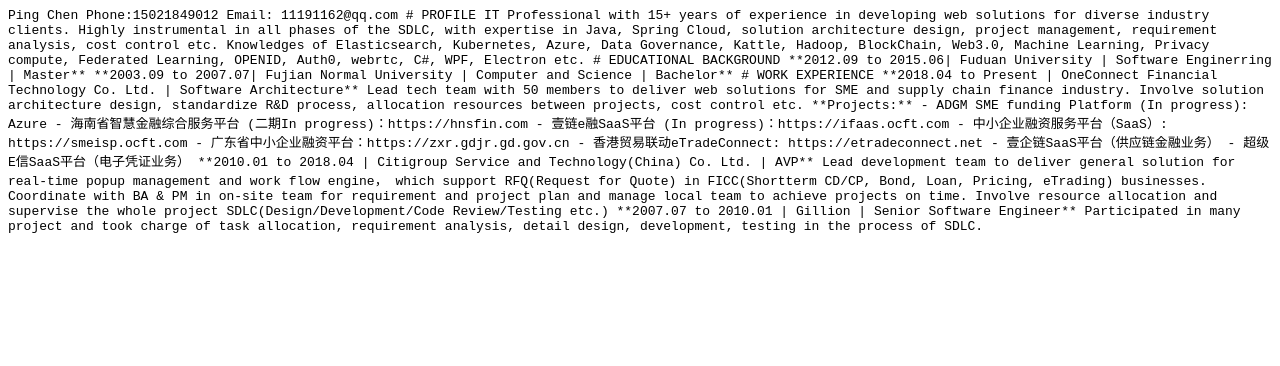
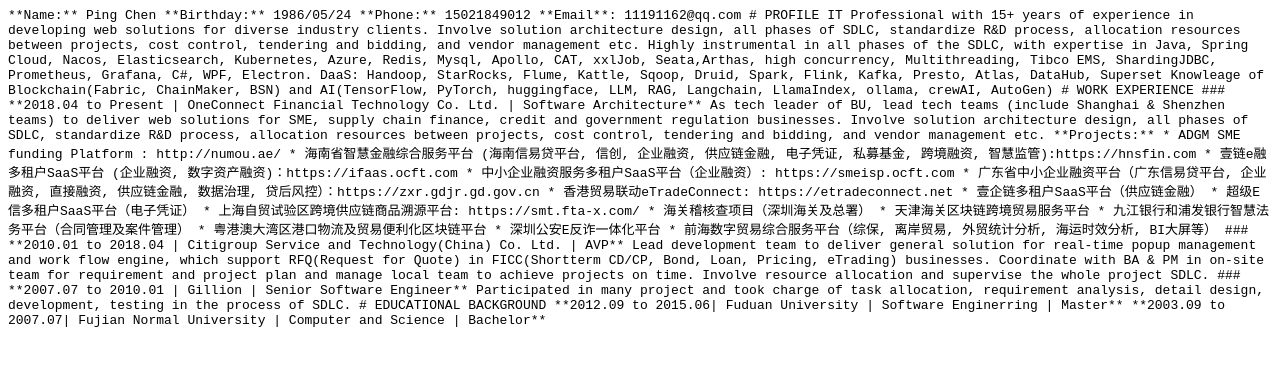
Before and after one commit to chenp-fjnu/About-Me, a plain HTML site: page index.html in a window 1280 px wide. Drawn offline with nearby package versions, Linux system fonts and the light colour scheme.

Commit message:
Update index.html

```diff
--- a/index.html
+++ b/index.html
@@ -1,56 +1,53 @@
 <body>
 <code markdown>
-Ping Chen
+**Name:** Ping Chen   **Birthday:** 1986/05/24
+**Phone:** 15021849012    **Email**: 11191162@qq.com
+# PROFILE
+IT Professional with 15+ years of experience in developing web solutions for diverse industry clients. Involve solution architecture design, all phases of SDLC, standardize R&D process, allocation resources between projects, cost control, tendering and bidding, and vendor management etc.
 
-Phone:15021849012
+Highly instrumental in all phases of the SDLC, with expertise in Java, Spring Cloud, Nacos, Elasticsearch, Kubernetes, Azure, Redis, Mysql, Apollo, CAT, xxlJob, Seata,Arthas, high concurrency, Multithreading, Tibco EMS, ShardingJDBC, Prometheus, Grafana, C#,  WPF, Electron.
 
-Email: 11191162@qq.com
+DaaS:  Handoop, StarRocks, Flume, Kattle, Sqoop, Druid, Spark, Flink, Kafka, Presto, Atlas, DataHub, Superset
 
-# PROFILE
-IT Professional with 15+ years of experience in developing web solutions for diverse industry clients. Highly
-instrumental in all phases of the SDLC, with expertise in Java, Spring Cloud, solution architecture design,
-project management, requirement analysis, cost control etc.
+Knowleage of Blockchain(Fabric, ChainMaker, BSN) and AI(TensorFlow, PyTorch, huggingface, LLM, RAG, Langchain, LlamaIndex, ollama, crewAI, AutoGen)
 
-Knowledges of Elasticsearch, Kubernetes, Azure, Data Governance, Kattle, Hadoop, BlockChain, Web3.0,
-Machine Learning, Privacy compute, Federated Learning, OPENID, Auth0, webrtc, C#, WPF, Electron etc.
+# WORK EXPERIENCE
+### **2018.04 to Present | OneConnect Financial Technology Co. Ltd. | Software Architecture**
+As tech leader of BU, lead tech teams (include Shanghai & Shenzhen teams) to deliver web solutions for SME, supply chain finance, credit and government regulation businesses.
+
+Involve solution architecture design, all phases of SDLC, standardize R&D process, allocation resources between projects, cost control, tendering and bidding, and vendor management etc.
+
+**Projects:**
+* ADGM SME funding Platform : http://numou.ae/
+* 海南省智慧金融综合服务平台 (海南信易贷平台, 信创, 企业融资, 供应链金融, 电子凭证, 私募基金, 跨境融资, 智慧监管):https://hnsfin.com
+* 壹链e融多租户SaaS平台 (企业融资, 数字资产融资)：https://ifaas.ocft.com
+* 中小企业融资服务多租户SaaS平台（企业融资）: https://smeisp.ocft.com
+* 广东省中小企业融资平台（广东信易贷平台,  企业融资, 直接融资, 供应链金融, 数据治理, 贷后风控）：https://zxr.gdjr.gd.gov.cn
+* 香港贸易联动eTradeConnect: https://etradeconnect.net
+* 壹企链多租户SaaS平台（供应链金融）
+* 超级E信多租户SaaS平台（电子凭证）
+* 上海自贸试验区跨境供应链商品溯源平台: https://smt.fta-x.com/
+* 海关稽核查项目（深圳海关及总署）
+* 天津海关区块链跨境贸易服务平台
+* 九江银行和浦发银行智慧法务平台（合同管理及案件管理）
+* 粤港澳大湾区港口物流及贸易便利化区块链平台
+* 深圳公安E反诈一体化平台
+* 前海数字贸易综合服务平台（综保, 离岸贸易, 外贸统计分析, 海运时效分析,  BI大屏等）
+
+### **2010.01 to 2018.04 | Citigroup Service and Technology(China) Co. Ltd. | AVP**
+Lead development team to deliver general solution for real-time popup management and work flow engine, which support RFQ(Request for Quote) in FICC(Shortterm CD/CP, Bond, Loan, Pricing, eTrading) businesses.
+
+Coordinate with BA & PM in on-site team for requirement and project plan and manage local team to achieve projects on time.
+
+Involve resource allocation and supervise the whole project SDLC.
+### **2007.07 to 2010.01 | Gillion | Senior Software Engineer**
+Participated in many project and took charge of task allocation, requirement analysis, detail design, development, testing in the process of SDLC.
+
 
 # EDUCATIONAL BACKGROUND
 **2012.09 to 2015.06| Fuduan University | Software Enginerring | Master**
 
 **2003.09 to 2007.07| Fujian Normal University | Computer and Science | Bachelor**
-
-# WORK EXPERIENCE
-**2018.04 to Present | OneConnect Financial Technology Co. Ltd. | Software Architecture**
-
-Lead tech team with 50 members to deliver web solutions for SME and supply chain finance industry.
-Involve solution architecture design, standardize R&D process, allocation resources between projects, cost
-control etc.
-
-**Projects:**
-- ADGM SME funding Platform (In progress): Azure
-- 海南省智慧金融综合服务平台 (二期In progress)：https://hnsfin.com
-- 壹链e融SaaS平台 (In progress)：https://ifaas.ocft.com
-- 中小企业融资服务平台（SaaS）: https://smeisp.ocft.com
-- 广东省中小企业融资平台：https://zxr.gdjr.gd.gov.cn
-- 香港贸易联动eTradeConnect: https://etradeconnect.net
-- 壹企链SaaS平台（供应链金融业务）
-- 超级E信SaaS平台（电子凭证业务）
-
-**2010.01 to 2018.04 | Citigroup Service and Technology(China) Co. Ltd. | AVP**
-
-Lead development team to deliver general solution for real-time popup management and work flow engine，
-which support RFQ(Request for Quote) in FICC(Shortterm CD/CP, Bond, Loan, Pricing, eTrading) businesses.
-Coordinate with BA & PM in on-site team for requirement and project plan and manage local team to achieve
-projects on time.
-
-Involve resource allocation and supervise the whole project SDLC(Design/Development/Code Review/Testing
-etc.)
-
-**2007.07 to 2010.01 | Gillion | Senior Software Engineer**
-
-Participated in many project and took charge of task allocation, requirement analysis, detail design,
-development, testing in the process of SDLC.
-
 </code>
 <script src="https://cdn.jsdelivr.net/npm/marked@3.0.0/marked.min.js"></script>
 <script>
```
